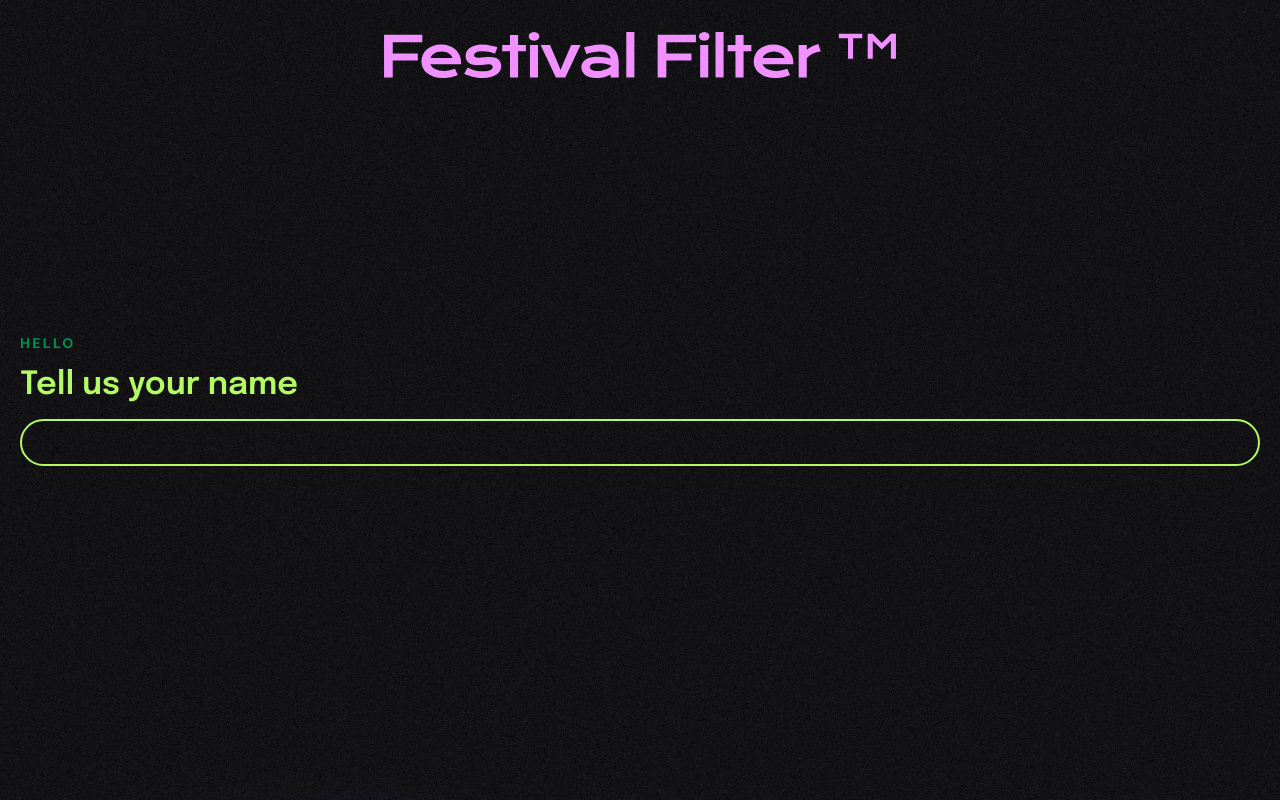
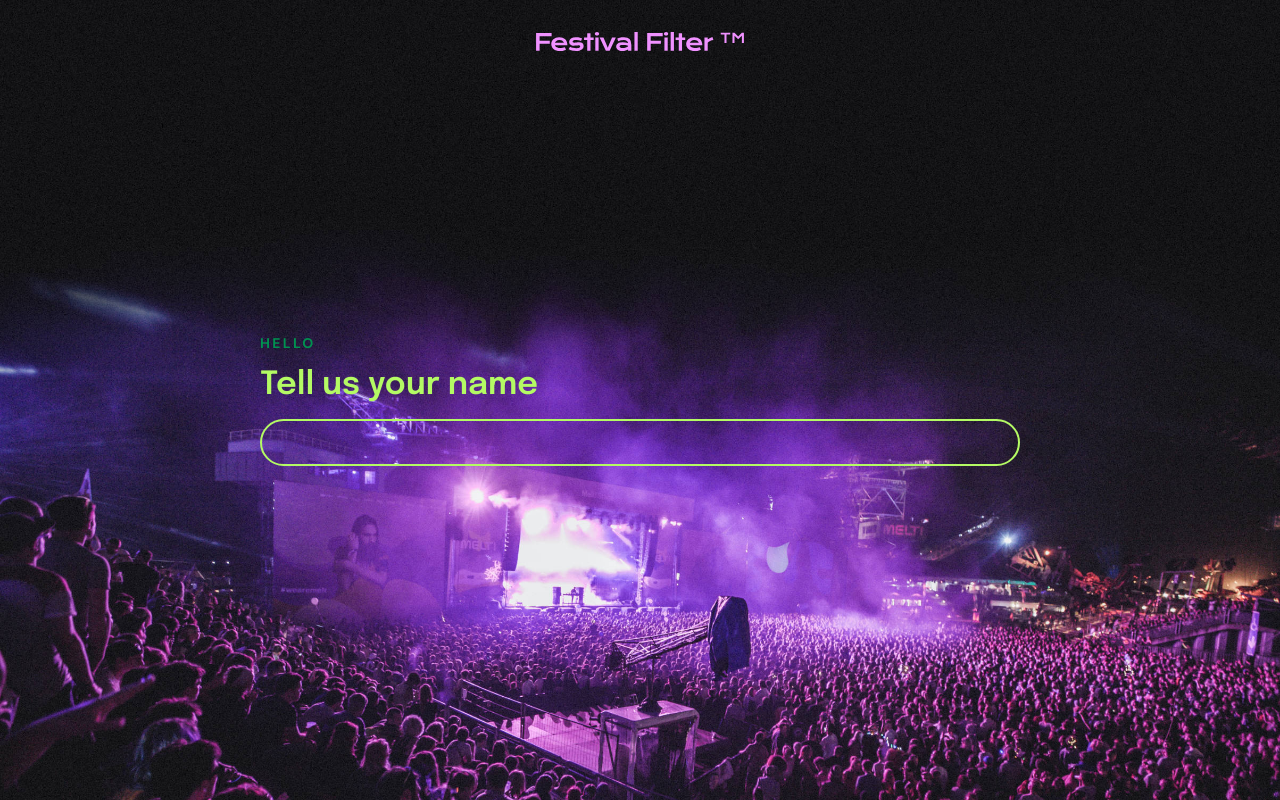
Before and after one commit to davidwobido/festival-filter, a React (Vite) app: page /login in a window 1280 px wide. Built offline with nearby package versions, Linux system fonts and the light colour scheme.

Commit message:
:iphone: Add breakpoints to login-page

```diff
--- a/src/pages/NameInput/NameInput.module.css
+++ b/src/pages/NameInput/NameInput.module.css
@@ -1,7 +1,3 @@
-.preline {
-  composes: text-preline from global;
-}
-
 .wrapper {
   position: relative;
   height: 100vh;
@@ -9,15 +5,8 @@
   display: grid;
   background-image: url("../../../lib/Start_Page.jpg");
   background-repeat: no-repeat;
+  background-position: 0 70%;
   background-size: cover;
-}
-
-.logo {
-  position: absolute;
-  display: grid;
-  justify-self: center;
-  width: 40%;
-  padding-top: 2rem;
 }
 
 .content {
@@ -26,3 +15,22 @@
   gap: 1rem;
   padding: 1.25rem;
 }
+
+.preline {
+  composes: text-preline from global;
+}
+
+.logo {
+  position: absolute;
+  display: grid;
+  justify-self: center;
+  width: 13rem;
+  padding-top: 2rem;
+}
+
+@media screen and (min-width: 800px) {
+  .content {
+    width: 50rem;
+    justify-self: center;
+  }
+}
--- a/src/pages/NameInput/NameInput.tsx
+++ b/src/pages/NameInput/NameInput.tsx
@@ -9,7 +9,8 @@ function NameInput() {
 
       <div className={styles.content}>
         <span className={styles.preline}>Hello</span>
-        <h2>Tell us your name</h2> <AddUser navigateTo="/filter" />
+        <h2 className={styles.headline}>Tell us your name</h2>
+        <AddUser navigateTo="/filter" />
       </div>
     </div>
   );
```
